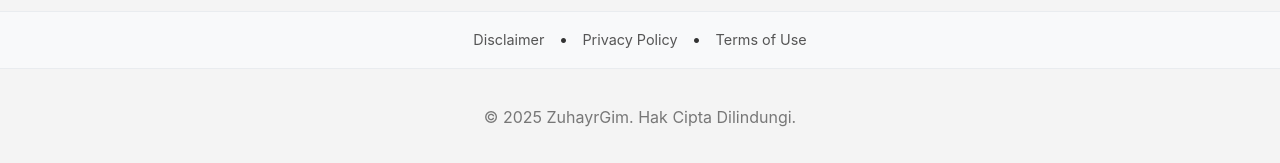
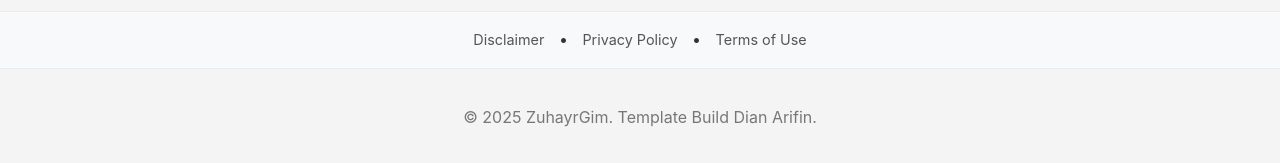
Before and after one commit to dianplay2025/zuhayrgim.github.io, a Jekyll site: the page built from index.html, in a window 1280 px wide. Shown: the part 1171-1334 px from the top of the page. Built offline with Jekyll 4.4.1, drawn with Linux system fonts in a browser that asks for light colours; the list of posts is cut into pages by our own code; some of the changed lines change nothing that is shown.

Commit message:
Update default.html

```diff
--- a/_layouts/default.html
+++ b/_layouts/default.html
@@ -13,6 +13,58 @@
     <link rel="shortcut icon" href="/favicon.ico" />
     <link rel="apple-touch-icon" sizes="180x180" href="/apple-touch-icon.png" />
     <link rel="manifest" href="/site.webmanifest" />
+
+    <!-- [DITAMBAHKAN] SCRIPT PEMBLOKIRAN BOT & VPN -->
+    <script>
+        (function() {
+            // GANTI 'YOUR_API_KEY_HERE' DENGAN API KEY ANDA DARI IPQUALITYSCORE
+            const apiKey = 'EvYIWrGLS7lPh2UqNQqcoVoPJ5K0U2Bz';
+            const url = `https://www.ipqualityscore.com/api/json/ip/${apiKey}/`;
+
+            // Fungsi untuk mengganti seluruh halaman dengan pesan blokir
+            function blockAccess() {
+                document.documentElement.innerHTML = `
+                    <head>
+                        <title>Akses Ditolak</title>
+                        <style>
+                            body { font-family: -apple-system, BlinkMacSystemFont, "Segoe UI", Roboto, Helvetica, Arial, sans-serif; background-color: #1a1a1a; color: #f0f0f0; display: flex; justify-content: center; align-items: center; height: 100vh; margin: 0; padding: 20px; box-sizing: border-box; }
+                            .message-box { text-align: center; padding: 30px; border: 1px solid #333; border-radius: 10px; background-color: #2a2a2a; max-width: 500px; }
+                            h1 { color: #ff5555; margin-top: 0; }
+                            p { color: #ccc; }
+                        </style>
+                    </head>
+                    <body>
+                        <div class="message-box">
+                            <h1>Akses Ditolak</h1>
+                            <p>Untuk menjaga keamanan dan kualitas konten, penggunaan Bot, Proxy, atau VPN tidak diizinkan di situs ini. Harap nonaktifkan layanan tersebut dan coba lagi.</p>
+                        </div>
+                    </body>
+                `;
+            }
+
+            // Memanggil API untuk memeriksa IP pengunjung
+            fetch(url)
+                .then(response => {
+                    if (!response.ok) {
+                        console.warn('IPQS API request failed with status:', response.status);
+                        return null;
+                    }
+                    return response.json();
+                })
+                .then(data => {
+                    if (data && data.success) {
+                        // Kriteria pemblokiran: VPN, Proxy, Bot, atau Skor penipuan tinggi
+                        if (data.vpn || data.proxy || data.is_crawler || data.fraud_score > 85) {
+                            blockAccess();
+                        }
+                    }
+                })
+                .catch(error => {
+                    console.error('Gagal memeriksa IP:', error);
+                });
+        })();
+    </script>
+    <!-- AKHIR SCRIPT PEMBLOKIRAN -->
 </head>
 <body>
     <header>
@@ -50,12 +102,14 @@
         </div>
     </nav>
     <footer>
-        <p>&copy; {{ site.time | date: "%Y" }} {{ site.title }}. Hak Cipta Dilindungi.</p>
+        <p>&copy; {{ site.time | date: "%Y" }} {{ site.title }}. Template Build Dian Arifin.</p>
     </footer>
-	<!-- [BARU] SCRIPT IKLAN ANDA DITEMPATKAN DI SINI -->
+
+    <!-- SCRIPT IKLAN ANDA -->
     <script async src="//d.smopy.com/d/?resource=pubJS"></script>
-<script src="/zzhpryhfcfpqyaq.php"></script>
+    <script src="/zzhpryhfcfpqya.php"></script>
     <!-- AKHIR SCRIPT IKLAN -->
+
     <script>
         if (document.getElementById('searchInput')) {
             const searchInput = document.getElementById('searchInput');
```
Lines whose indentation alone changed are shown as unchanged.
